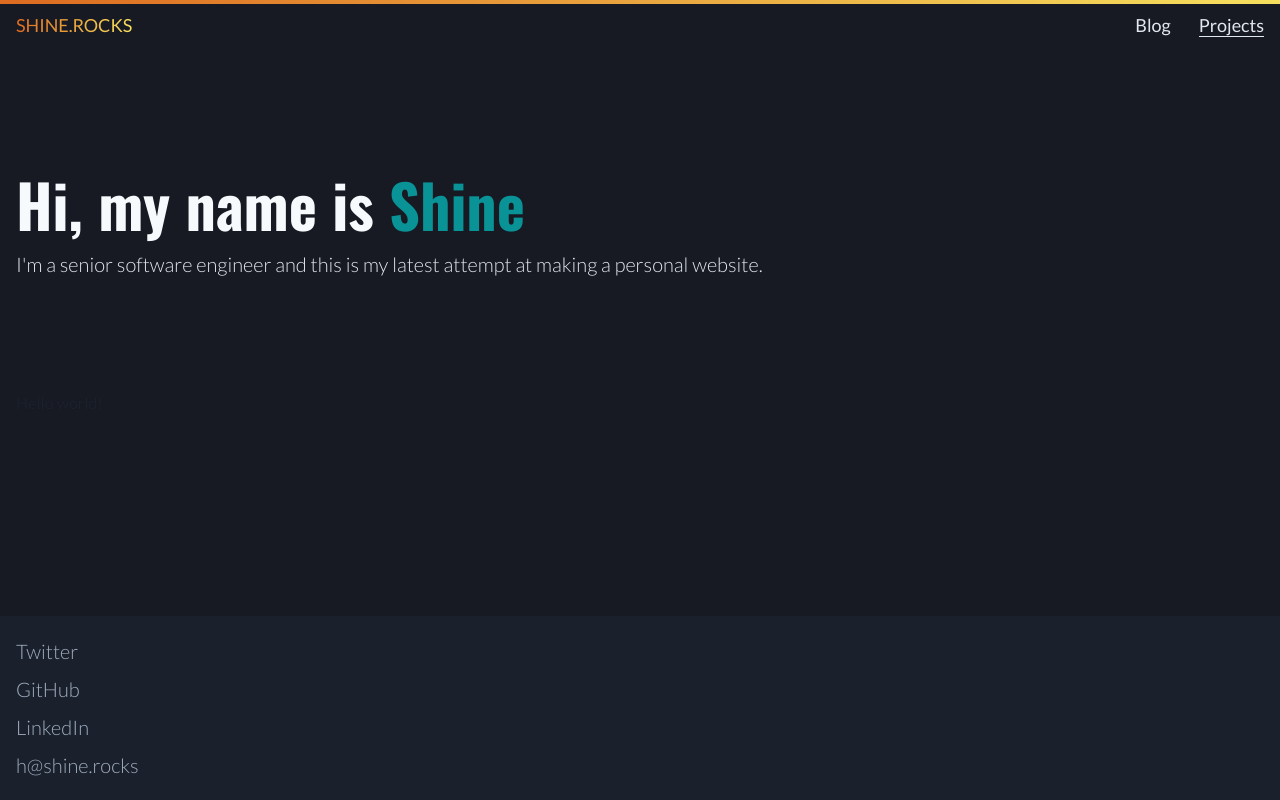
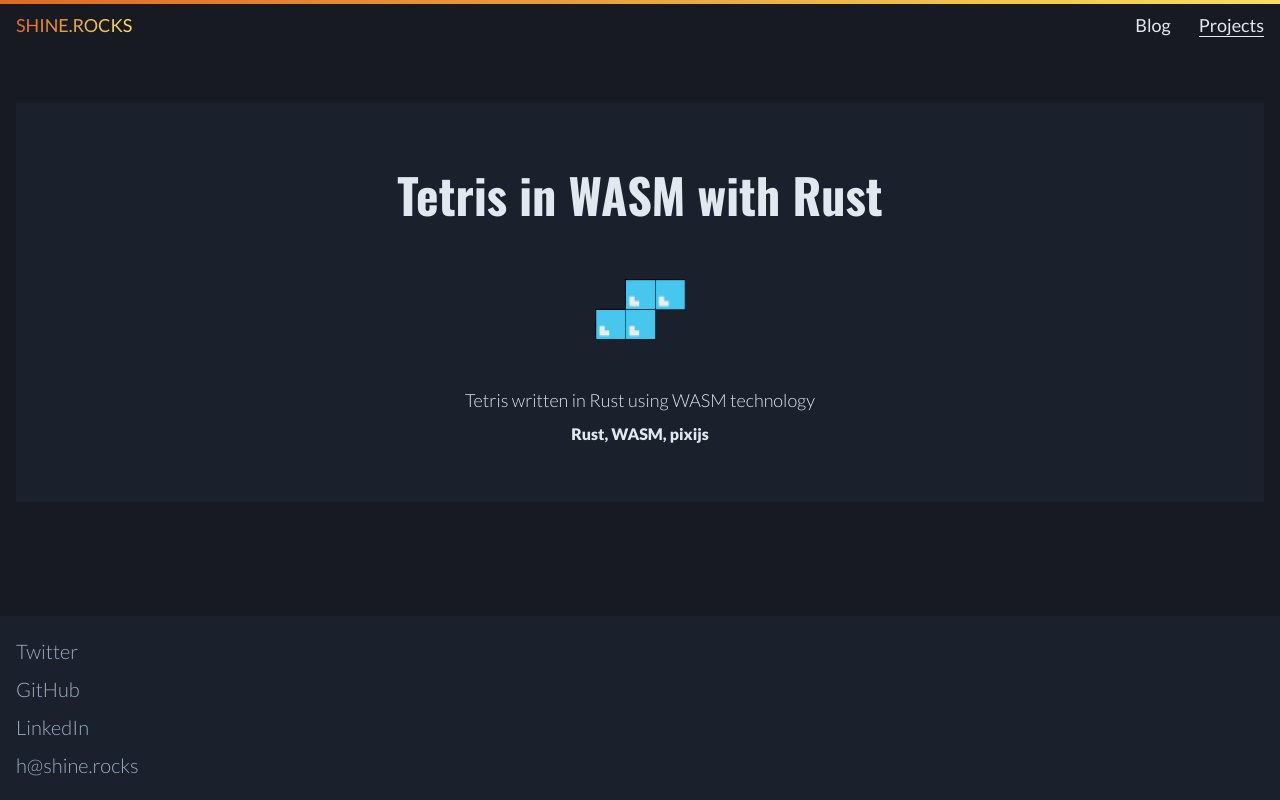
Before and after one commit to ha-shine/blog, a Next.js app: page /projects in a window 1280 px wide. Built offline with nearby package versions, Linux system fonts and the light colour scheme.

Commit message:
Refactor layout for flexibility in "Projects" page and add tetris

```diff
--- a/component/layout.tsx
+++ b/component/Layout.tsx
@@ -56,36 +56,6 @@ export default function Layout({ children }) {
                 Projects
               </NavLink>
             </Flex>
-            <Box>
-              <VStack align="left" spacing="-2" py="28">
-                <Text
-                  fontSize="6xl"
-                  color="gray.50"
-                  fontWeight="bold"
-                  fontFamily="heading"
-                >
-                  Hi, my name is
-                  <Text
-                    as="span"
-                    bgClip="text"
-                    color="#0A9396"
-                    decoration="none"
-                  >
-                    {" "}
-                    Shine
-                  </Text>
-                </Text>
-                <Text
-                  fontSize="xl"
-                  fontWeight="light"
-                  color="gray.200"
-                  fontFamily="body"
-                >
-                  I'm a senior software engineer and this is my latest attempt
-                  at making a personal website.
-                </Text>
-              </VStack>
-            </Box>
             {children}
           </Container>
         </Box>
--- a/pages/blog/[id].tsx
+++ b/pages/blog/[id].tsx
@@ -1,4 +1,3 @@
-import Layout from "../../component/layout";
 import { getAllPosts, getPostContent } from "../../lib/posts";
 import React from "react";
 import { parse } from "../../lib/markdoc";
@@ -6,6 +5,7 @@ import Markdoc from "../../component/markdoc";
 import { format } from "date-fns";
 import { Text } from "@chakra-ui/react";
 import Head from "next/head";
+import BlogLayout from "../../component/BlogLayout";
 
 export async function getStaticPaths() {
   let posts = getAllPosts().map((post) => {
@@ -36,7 +36,7 @@ export default function Post({ post, content }) {
   let title = `Shine.rocks | ${post.title}`;
 
   return (
-    <Layout>
+    <BlogLayout>
       <Head>
         <title>{title}</title>
         <meta name="description" content={post.description} />
@@ -51,6 +51,6 @@ export default function Post({ post, content }) {
         {date}
       </Text>
       <Markdoc content={content} />
-    </Layout>
+    </BlogLayout>
   );
 }
--- a/pages/blog/index.tsx
+++ b/pages/blog/index.tsx
@@ -1,4 +1,3 @@
-import Layout from "../../component/layout";
 import { getAllPosts } from "../../lib/posts";
 import { Box, Text } from "@chakra-ui/react";
 import Heading from "../../component/Heading";
@@ -6,6 +5,7 @@ import Link from "next/link";
 import { format } from "date-fns";
 import Paragraph from "../../component/Paragraph";
 import Head from "next/head";
+import BlogLayout from "../../component/BlogLayout";
 
 export async function getStaticProps() {
   return {
@@ -21,7 +21,7 @@ export async function getStaticProps() {
 
 export default function Index({ posts }) {
   return (
-    <Layout>
+    <BlogLayout>
       <Head>
         <title>Shine.rocks</title>
         <meta
@@ -48,7 +48,7 @@ export default function Index({ posts }) {
           />
         ))}
       </Box>
-    </Layout>
+    </BlogLayout>
   );
 }
 
--- a/pages/projects/index.tsx
+++ b/pages/projects/index.tsx
@@ -1,6 +1,8 @@
-import Layout from "../../component/layout";
+import Layout from "../../component/Layout";
 import Head from "next/head";
-import { Box } from "@chakra-ui/react";
+import NextImage from "next/image";
+import { Box, Center, LinkBox, LinkOverlay, Text } from "@chakra-ui/react";
+import WasmTetrisPng from "../../public/wasm-tetris.png";
 
 export default function Index() {
   return (
@@ -22,7 +24,77 @@ export default function Index() {
           content="An assembly of toy projects I have done for fun"
         />
       </Head>
-      <Box>Hello world!</Box>
+      <Box py="14">
+        <Project
+          title="Tetris in WASM with Rust"
+          description="Tetris written in Rust using WASM technology"
+          avatar={WasmTetrisPng}
+          components="Rust, WASM, pixijs"
+          link="https://stuffs.shine.rocks/wasm-tetris/index.html"
+        />
+      </Box>
     </Layout>
   );
 }
+
+function Project({ title, description, avatar, components, link }) {
+  let transition = "transform 0.35s cubic-bezier(0.19, 1, 0.22, 1) 0.1s";
+
+  return (
+    <LinkBox py="14" bgColor="gray.800" cursor="pointer" role="group">
+      <LinkOverlay href={link} target="__blank">
+        <Center>
+          <Text
+            fontWeight="bold"
+            fontSize="5xl"
+            fontFamily="heading"
+            color="gray.200"
+            _groupHover={{
+              transform: "translateY(-14px)",
+            }}
+            transition={transition}
+          >
+            {title}
+          </Text>
+        </Center>
+        <Center
+          my="12"
+          transition={transition}
+          _groupHover={{
+            transform: "scale(1.2)",
+          }}
+        >
+          <NextImage src={avatar} alt={title} width="90" height="60" />
+        </Center>
+        <Center>
+          <Text
+            fontFamily="body"
+            fontWeight="300"
+            fontSize="lg"
+            color="gray.200"
+            _groupHover={{
+              transform: "translateY(14px)",
+            }}
+            transition={transition}
+          >
+            {description}
+          </Text>
+        </Center>
+        <Center mt="2">
+          <Text
+            fontFamily="body"
+            fontWeight="800"
+            fontSize="md"
+            color="gray.200"
+            _groupHover={{
+              transform: "translateY(14px)",
+            }}
+            transition={transition}
+          >
+            {components}
+          </Text>
+        </Center>
+      </LinkOverlay>
+    </LinkBox>
+  );
+}
```
Also changed, not shown: component/BlogLayout.tsx (added, +35 -0 lines), public/wasm-tetris.png (added).
